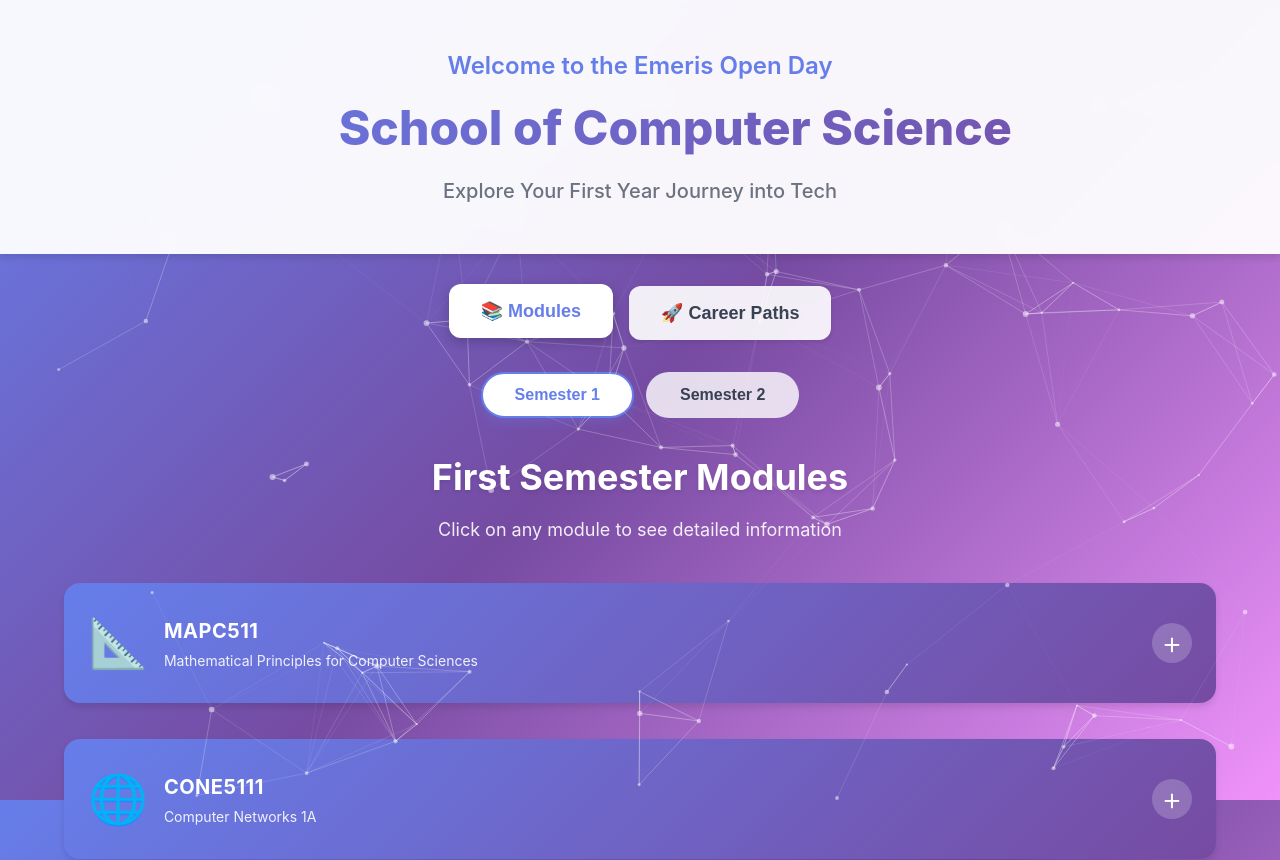
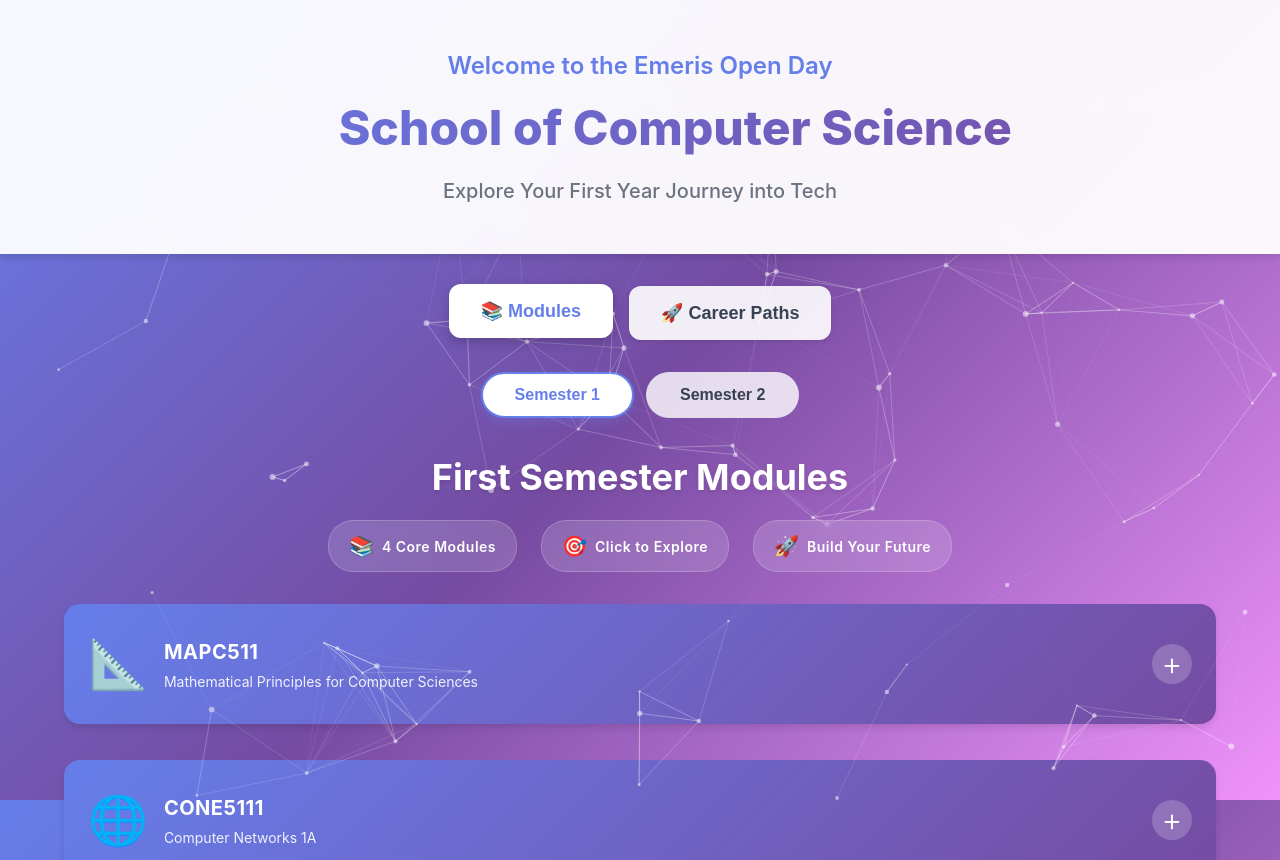
Before and after one commit to RohanM007/OpenDay, a React (Vite) app in the folder openday-app/: page / in a window 1280 px wide. Shown: the top 860 px of the page. Built offline with nearby package versions, Linux system fonts and the light colour scheme.

Commit message:
Added a stats bar, added a motivational message as well as the glassmorphism effect

```diff
--- a/openday-app/src/App.css
+++ b/openday-app/src/App.css
@@ -112,8 +112,12 @@
   color: white;
 }
 
+.section-header.compact {
+  margin-bottom: 32px;
+}
+
 .section-header h2 {
-  margin: 0;
+  margin: 0 0 16px 0;
   font-size: 36px;
   font-weight: 700;
   text-shadow: 0 2px 4px rgba(0, 0, 0, 0.1);
@@ -123,6 +127,43 @@
   margin: 12px 0 0 0;
   font-size: 18px;
   opacity: 0.9;
+}
+
+.stats-bar {
+  display: flex;
+  justify-content: center;
+  gap: 24px;
+  flex-wrap: wrap;
+  margin-top: 16px;
+}
+
+.stat-item {
+  display: flex;
+  align-items: center;
+  gap: 8px;
+  background: rgba(255, 255, 255, 0.15);
+  backdrop-filter: blur(10px);
+  padding: 10px 20px;
+  border-radius: 25px;
+  border: 1px solid rgba(255, 255, 255, 0.2);
+  transition: all 0.3s ease;
+  cursor: default;
+}
+
+.stat-item:hover {
+  background: rgba(255, 255, 255, 0.25);
+  border-color: rgba(255, 255, 255, 0.4);
+}
+
+.stat-icon {
+  font-size: 20px;
+}
+
+.stat-text {
+  font-size: 14px;
+  font-weight: 600;
+  color: white;
+  letter-spacing: 0.5px;
 }
 
 .modules-grid {
--- a/openday-app/src/App.jsx
+++ b/openday-app/src/App.jsx
@@ -123,10 +123,37 @@ function App() {
               </motion.button>
             </motion.div>
 
-            <div className="section-header">
+            <motion.div
+              className="section-header compact"
+              initial={{ opacity: 0, y: 20 }}
+              animate={{ opacity: 1, y: 0 }}
+              transition={{ duration: 0.5 }}
+            >
               <h2>{activeSemester === 1 ? 'First' : 'Second'} Semester Modules</h2>
-              <p>Click on any module to see detailed information</p>
-            </div>
+              <div className="stats-bar">
+                <motion.div
+                  className="stat-item"
+                  whileHover={{ scale: 1.05 }}
+                >
+                  <span className="stat-icon">📚</span>
+                  <span className="stat-text">{activeSemester === 1 ? modules.semester1.length : modules.semester2.length} Core Modules</span>
+                </motion.div>
+                <motion.div
+                  className="stat-item"
+                  whileHover={{ scale: 1.05 }}
+                >
+                  <span className="stat-icon">🎯</span>
+                  <span className="stat-text">Click to Explore</span>
+                </motion.div>
+                <motion.div
+                  className="stat-item"
+                  whileHover={{ scale: 1.05 }}
+                >
+                  <span className="stat-icon">🚀</span>
+                  <span className="stat-text">Build Your Future</span>
+                </motion.div>
+              </div>
+            </motion.div>
             <div className="modules-grid">
               {(activeSemester === 1 ? modules.semester1 : modules.semester2).map((module, index) => (
                 <ModuleCard key={module.id} module={module} index={index} />
```
